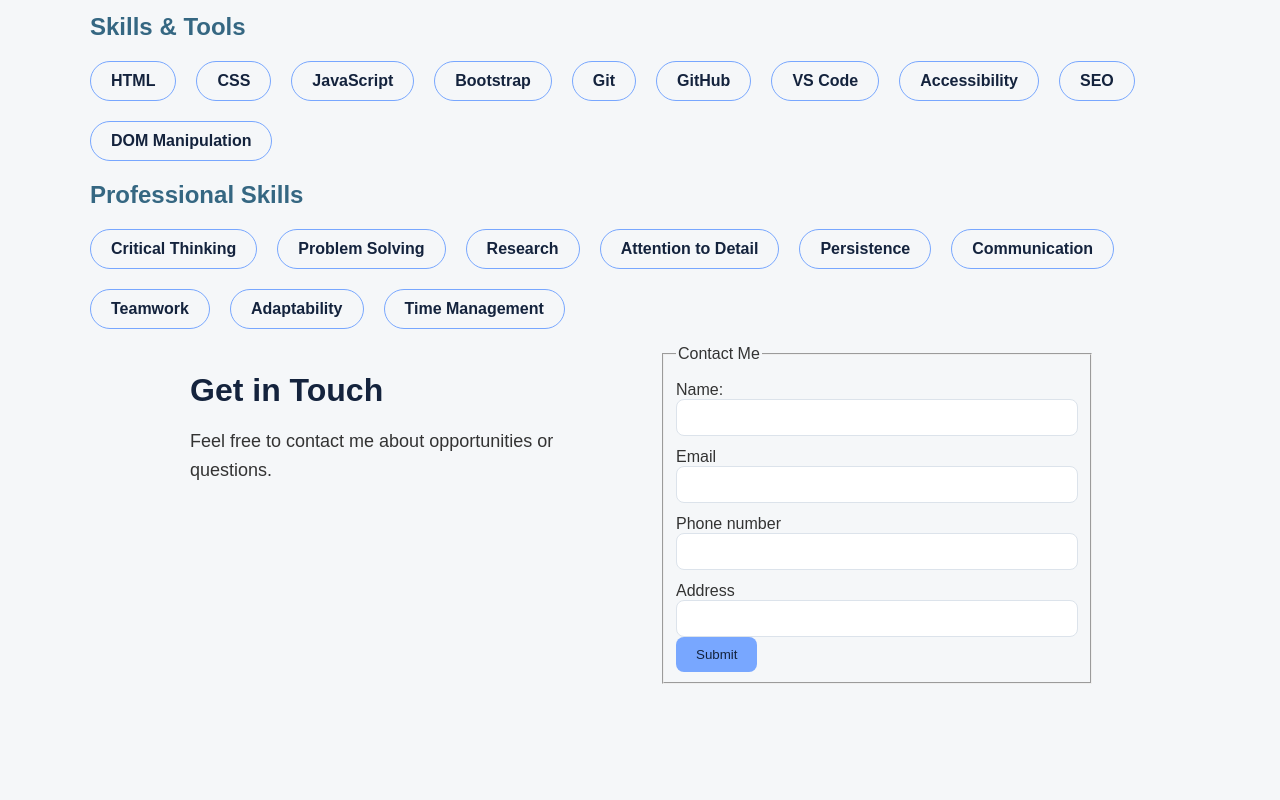
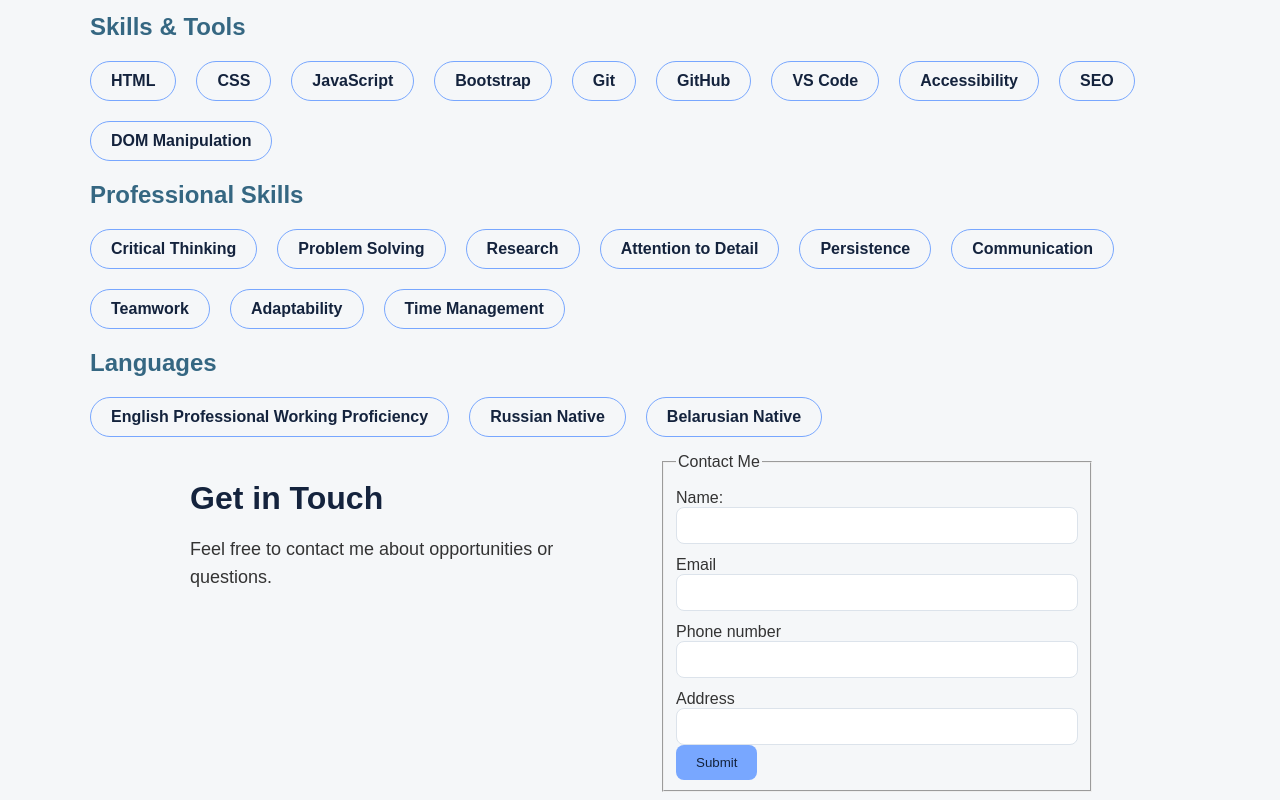
Before and after one commit to aksanaantaniuk888-bit/portfolio-website, a plain HTML site: page index.html in a window 1280 px wide. Shown: the part 1053-1853 px from the top of the page. Before the commit the page ends 1745 px from the top, so only its background shows below. Drawn offline with Linux system fonts and the light colour scheme.

Commit message:
add language section in html

```diff
--- a/index.html
+++ b/index.html
@@ -153,7 +153,24 @@
                     <li>Time Management</li>
                 </ul>
             </section>
-
+            <!-- Languages -->
+            <section id="languages">
+                <h2>Languages</h2>
+                <ul>
+                    <li>
+                        English
+                        <span>Professional Working Proficiency</span>
+                    </li>
+                    <li>
+                        Russian
+                        <span>Native</span>
+                    </li>
+                    <li>
+                        Belarusian
+                        <span>Native</span>
+                    </li>
+                </ul>
+            </section>
         </section>
 
         <!-- Bottom Section -->
```
